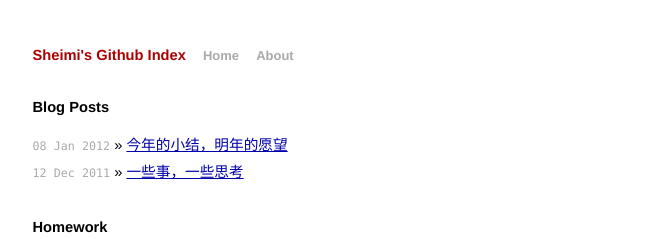
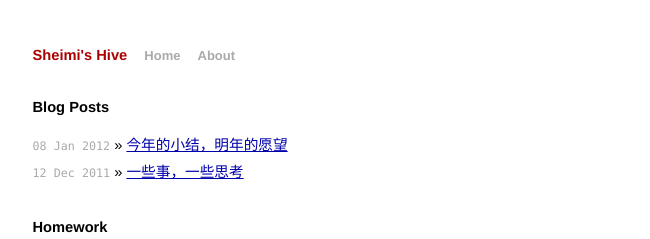
Before and after one commit to sheimi/blog.sheimi.me, a Jekyll site: the page built from index.html, in a window 1280 px wide. Shown: the top 239 px of the page, without its empty margins (314-964 px from the left). Built offline with Jekyll 4.4.1, drawn with Linux system fonts in a browser that asks for light colours; Markdown is read by kramdown in place of the engine named in the settings.

Commit message:
modify something

```diff
--- a/_layouts/default.html
+++ b/_layouts/default.html
@@ -22,7 +22,7 @@ var WRInitTime=(new Date()).getTime();
 
 <div class="site">
   <div class="title">
-    <a href="/">Sheimi's Github Index</a>
+    <a href="/">Sheimi's Hive</a>
     <a class="extra" href="/">Home</a>
     <a class="extra" href="/about.html">About</a>
   </div>
--- a/atom.xml
+++ b/atom.xml
@@ -4,7 +4,7 @@ layout: nil
 <?xml version="1.0" encoding="utf-8"?>
 <feed xmlns="http://www.w3.org/2005/Atom">
 
- <title>Sheimi's Blog Posts</title>
+ <title>Sheimi's Hive</title>
  <link href="http://blog.sheimi.me/atom.xml" rel="self"/>
  <link href="http://blog.sheimi.me/"/>
  <updated>{{ site.time | date_to_xmlschema }}</updated>
--- a/index.html
+++ b/index.html
@@ -1,6 +1,6 @@
 ---
 layout: default
-title: Sheimi's Blog
+title: Sheimi's Hive
 ---
 
 <div id="home">
```
